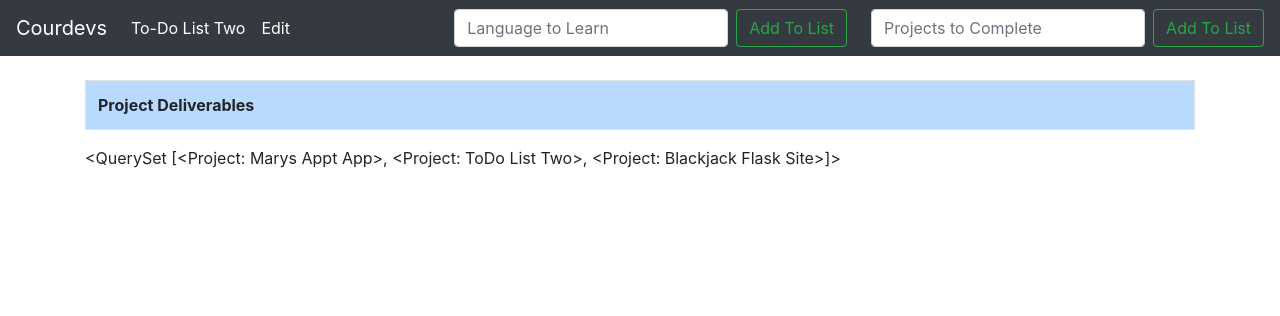
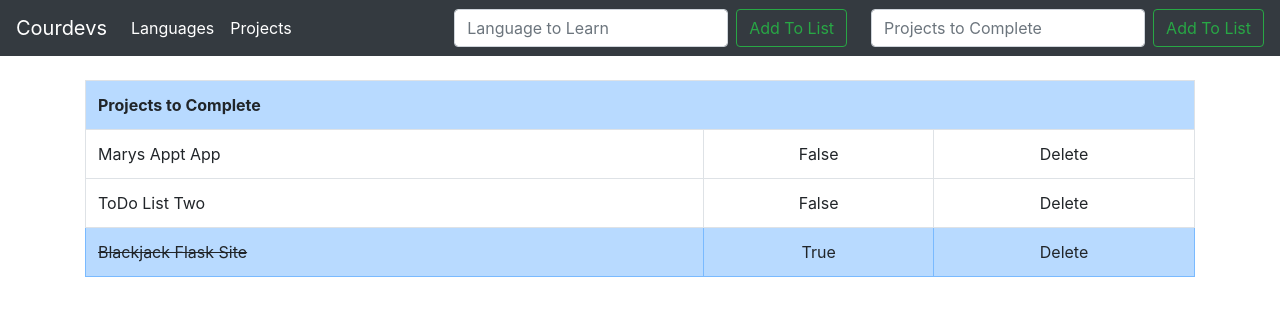
Before and after one commit to courthub74/ToDoList-Two, a Django app: page /edit/ in a window 1280 px wide. Shown: the top 316 px of the page. Run offline with Django 3.2, Linux system fonts and the light colour scheme; data comes from the database, SQL or seed files in the repository; both versions use the stored data as it was after the commit; lists and menus that the app fills with data are empty; some libraries are stand-ins or nearby versions.

```diff
--- a/todoTwo/templates/base.html
+++ b/todoTwo/templates/base.html
@@ -31,11 +31,11 @@
   <div class="collapse navbar-collapse" id="navbarSupportedContent">
     <ul class="navbar-nav mr-auto">
       <li class="nav-item active">
-        <a class="nav-link" href="{% url 'todo' %}">To-Do List Two<span class="sr-only">(current)</span></a>
+        <a class="nav-link" href="{% url 'todo' %}">Languages<span class="sr-only">(current)</span></a>
       </li>
 
       <li class="nav-item active">
-        <a class="nav-link" href="{% url 'edit' %}">Edit<span class="sr-only">(current)</span></a>
+        <a class="nav-link" href="{% url 'edit' %}">Projects<span class="sr-only">(current)</span></a>
       </li>
     </ul>
 
--- a/todoTwo/templates/edit.html
+++ b/todoTwo/templates/edit.html
@@ -2,15 +2,29 @@
 
 {% block content %}
 
-	<div class="container">
-	  <table class="table table-bordered">
-      	<th class="table table-primary" colspan="4">Project Deliverables</th>
 
 
+		{% if all_proj %}
+			<div class="container">
+      			<table class="table table-bordered">
+        			<th class="table table-primary" colspan="4">Projects to Complete</th>
+						{% for stuff in all_proj %}
+							{% if stuff.completedproj %}
+								<tr class="table-primary">
+									<td class="striker">{{ stuff.itemproj }}</td>
+									<td><center>{{ stuff.completedproj }}</center></td>
+									<td><center>Delete</center></td>
+								</tr>
+								{% else %}
+								<tr>
+									<td>{{ stuff.itemproj }}</td>
+									<td><center>{{ stuff.completedproj }}</center></td>
+									<td><center>Delete</center></td>
+								</tr>
+							{% endif %}
 
-
-    </table>
-
-	{{ all_proj }}
+				      	{% endfor %}
+				</table>
+      	{% endif %}
 
 {% endblock %}
--- a/todoTwo/templates/todo.html
+++ b/todoTwo/templates/todo.html
@@ -28,5 +28,4 @@
     </div>
     {% endif %}
 
-
 {% endblock %}
--- a/todoTwo/views.py
+++ b/todoTwo/views.py
@@ -1,13 +1,22 @@
 from django.shortcuts import render
 from .models import List, Project
-from .forms import ListForm
+from .forms import ListForm, ProjectForm
 
 # Create your views here.
 
 #TODOLIST
 def todo(request):
-	all_items = List.objects.all
-	return render(request, 'todo.html', {'all_items': all_items})
+	if request.method == 'POST':
+		form = ListForm(request.POST or None) #create variable called form call it ListForm and populate it with the request POST or if nothing requested, do nothing
+
+		if form.is_valid(): #if information on form is valid
+			form.save()     #save the info
+			all_items = List.objects.all
+			return render(request, 'todo.html', {'all_items': all_items})
+
+	else:
+		all_items = List.objects.all
+		return render(request, 'todo.html', {'all_items': all_items})
 
 #PROJECTS
 def proj(request):
```
Also changed, not shown: todoTwo/forms.py (+6 -1 lines), db.sqlite3.
